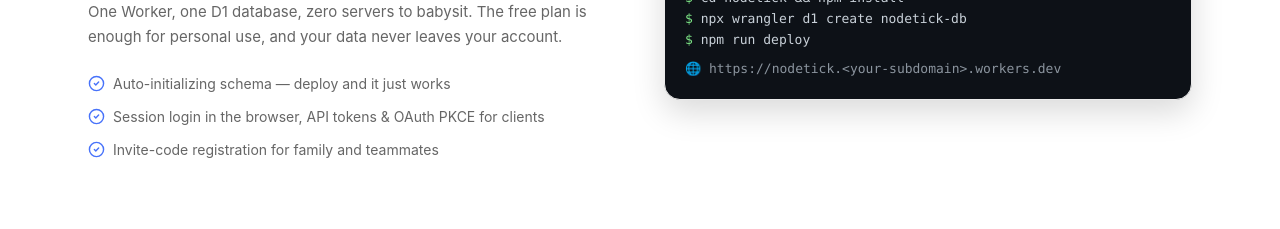
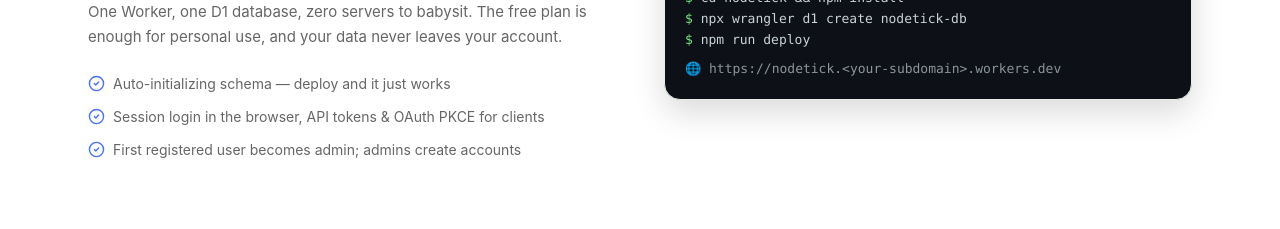
Before and after one commit to Windyskr/nodetick, a React (Vite) app in the folder webapp/: page / in a window 1280 px wide. Shown: the part 1900-2129 px from the top of the page. Built offline with nearby package versions, Linux system fonts and the light colour scheme; no server answers.

Commit message:
fix: replace stale invite-code copy on the landing page

```diff
--- a/webapp/src/i18n.ts
+++ b/webapp/src/i18n.ts
@@ -561,7 +561,7 @@ const en = {
   selfhostDesc: 'One Worker, one D1 database, zero servers to babysit. The free plan is enough for personal use, and your data never leaves your account.',
   selfhostB1: 'Auto-initializing schema — deploy and it just works',
   selfhostB2: 'Session login in the browser, API tokens & OAuth PKCE for clients',
-  selfhostB3: 'Invite-code registration for family and teammates',
+  selfhostB3: 'First registered user becomes admin; admins create accounts',
   cliTag: 'Open API + CLI',
   cliTitle: 'Scriptable to the core',
   cliDesc: 'Every feature the web app has is exposed over a TickTick-compatible REST API — the same surface the official ticktick-cli speaks. The bundled nodetick CLI drives all of it from your terminal.',
@@ -1142,7 +1142,7 @@ const zh: Record<Key, string> = {
   selfhostDesc: '一个 Worker、一个 D1 数据库，零服务器运维。免费套餐足够个人使用，数据永远不会离开你的账户。',
   selfhostB1: 'Schema 自动初始化 —— 部署即用',
   selfhostB2: '浏览器会话登录，客户端走 API 令牌与 OAuth PKCE',
-  selfhostB3: '邀请码注册，方便家人和团队',
+  selfhostB3: '首个注册用户即管理员，账号由管理员添加',
   cliTag: '开放 API + CLI',
   cliTitle: '万物皆可脚本化',
   cliDesc: '网页应用的每个功能都暴露在兼容 TickTick 的 REST API 上 —— 与官方 ticktick-cli 同一套接口。内置的 nodetick CLI 让你在终端驱动一切。',
```
